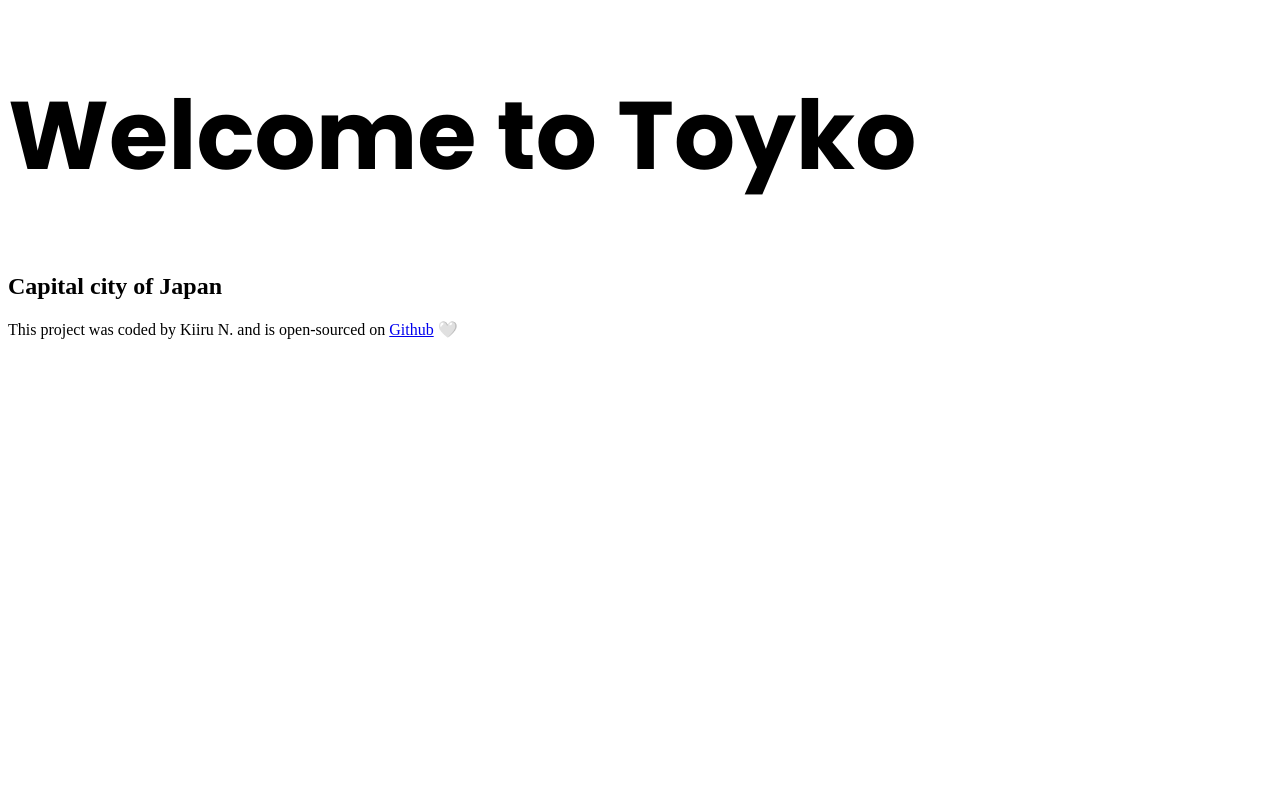
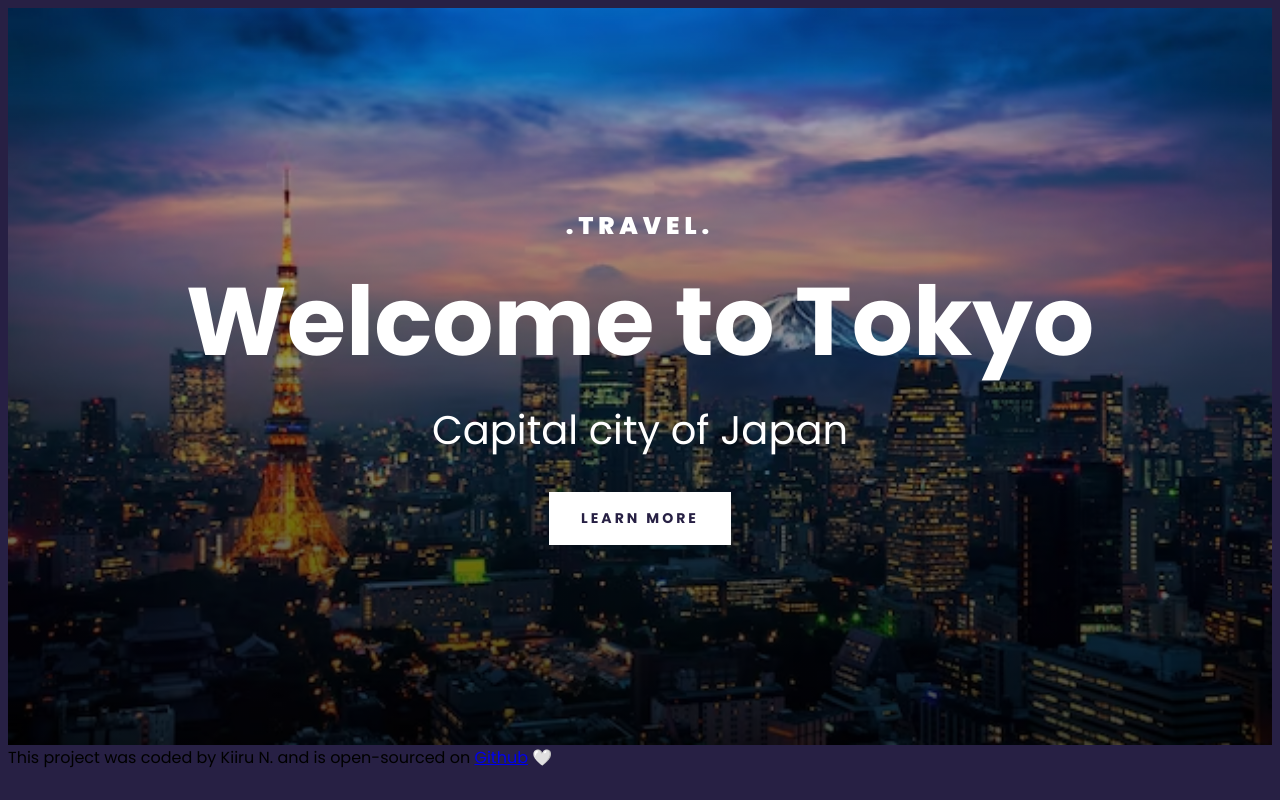
Before and after one commit to kiiru-sn/japan-travel-project, a plain HTML site: page index.html in a window 1280 px wide. Drawn offline with Linux system fonts and the light colour scheme.

Commit message:
added the header of the landing page

```diff
--- a/index.html
+++ b/index.html
@@ -17,14 +17,22 @@
     <title>Welcome to Tokyo</title>
   </head>
   <body>
-    <h1>Welcome to Toyko</h1>
+    <div class="container">
+      <header>
+        <h3>.TRAVEL.</h3>
+        <h1>Welcome to Tokyo</h1>
         <h2>Capital city of Japan</h2>
+        <a href="#more">Learn more</a>
+      </header>
       <footer>
         This project was coded by Kiiru N. and is open-sourced on
-      <a href="https://github.com/kiiru-sn/japan-travel-project" target="_blank"
+        <a
+          href="https://github.com/kiiru-sn/japan-travel-project"
+          target="_blank"
           >Github</a
         >
         🤍
       </footer>
+    </div>
   </body>
 </html>
--- a/src/styles.css
+++ b/src/styles.css
@@ -1,7 +1,74 @@
-h1 {
-  font-family: "Poppins";
-  font-style: normal;
+body {
+  font-family: "Poppins", sans-serif;
+  background-color: #272044;
+}
+
+.container {
+  max-width: 1400px;
+  margin: 0 auto;
+}
+
+header {
+  background-image: linear-gradient(rgba(0, 0, 0, 0.2), rgba(0, 0, 0, 0.7)),
+    url("../images/tokyofuji.png");
+  background-repeat: no-repeat;
+  background-size: cover;
+  color: white;
+  text-align: center;
+  padding: 200px 0;
+}
+
+header h1 {
   font-weight: 700;
   font-size: 96px;
-  line-height: 144px;
+  line-height: 1;
+  margin: 30px 0;
 }
+
+header h2 {
+  font-weight: 400;
+  font-size: 40px;
+  line-height: 1.5;
+  margin: 0;
+}
+
+header h3 {
+  font-weight: 900;
+  font-size: 24px;
+  line-height: 1.5;
+  letter-spacing: 5px;
+  margin: 0;
+}
+
+header a {
+  font-weight: 700;
+  font-size: 14px;
+  line-height: 1.5;
+  text-align: center;
+  color: #272044;
+  padding: 16px 32px;
+  margin-top: 32px;
+  display: inline-block;
+  letter-spacing: 3px;
+  text-decoration: none;
+  text-transform: uppercase;
+  background-color: white;
+}
+
+@media (max-width: 900px) {
+  header {
+    padding: 60px 0;
+  }
+
+  header h1 {
+    font-size: 48px;
+  }
+
+  header h2 {
+    font-size: 20px;
+  }
+
+  header h3 {
+    font-size: 12px;
+  }
+}
```
Lines whose indentation alone changed are shown as unchanged.
